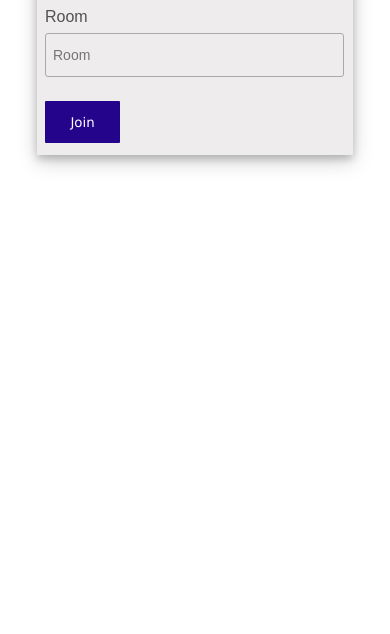
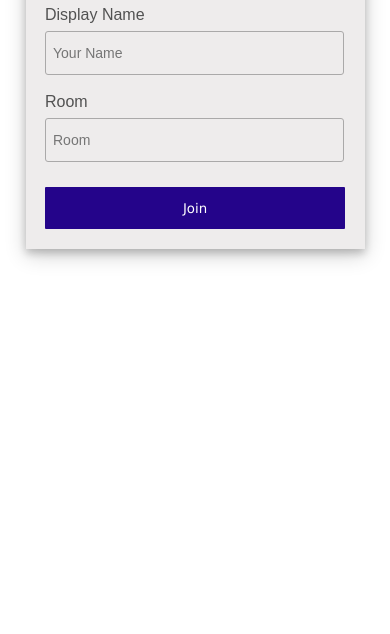
Before and after one commit to its-kritika/chat-app, a website: page public/index.html in a window 390 px wide. Shown: the part 210-844 px from the top of the page. Drawn offline with Linux system fonts and the light colour scheme.

Commit message:
Updated styling

```diff
--- a/public/css/style.css
+++ b/public/css/style.css
@@ -149,10 +149,14 @@ body{
     .form-bar{
         width: 96%;
     }
-    .form-bar button, .form2 button{
+    .form-bar button{
         width: 75px;
     }
     .client-message{
         margin: 7% 4%;
     }
+    .enter-form {
+        padding: 5%;
+        margin-top: 30%;
+    }
 }
--- a/public/index.html
+++ b/public/index.html
@@ -4,6 +4,7 @@
         <title>Chat App</title>
         <link rel = 'icon' href = "/img/chat-app-icon.jpg">
         <link rel ="stylesheet" href = "/css/style.css">
+        <meta name="viewport" content="width=device-width, initial-scale=1" />
     </head>
     <body>
         <div class="enter-form">
```
